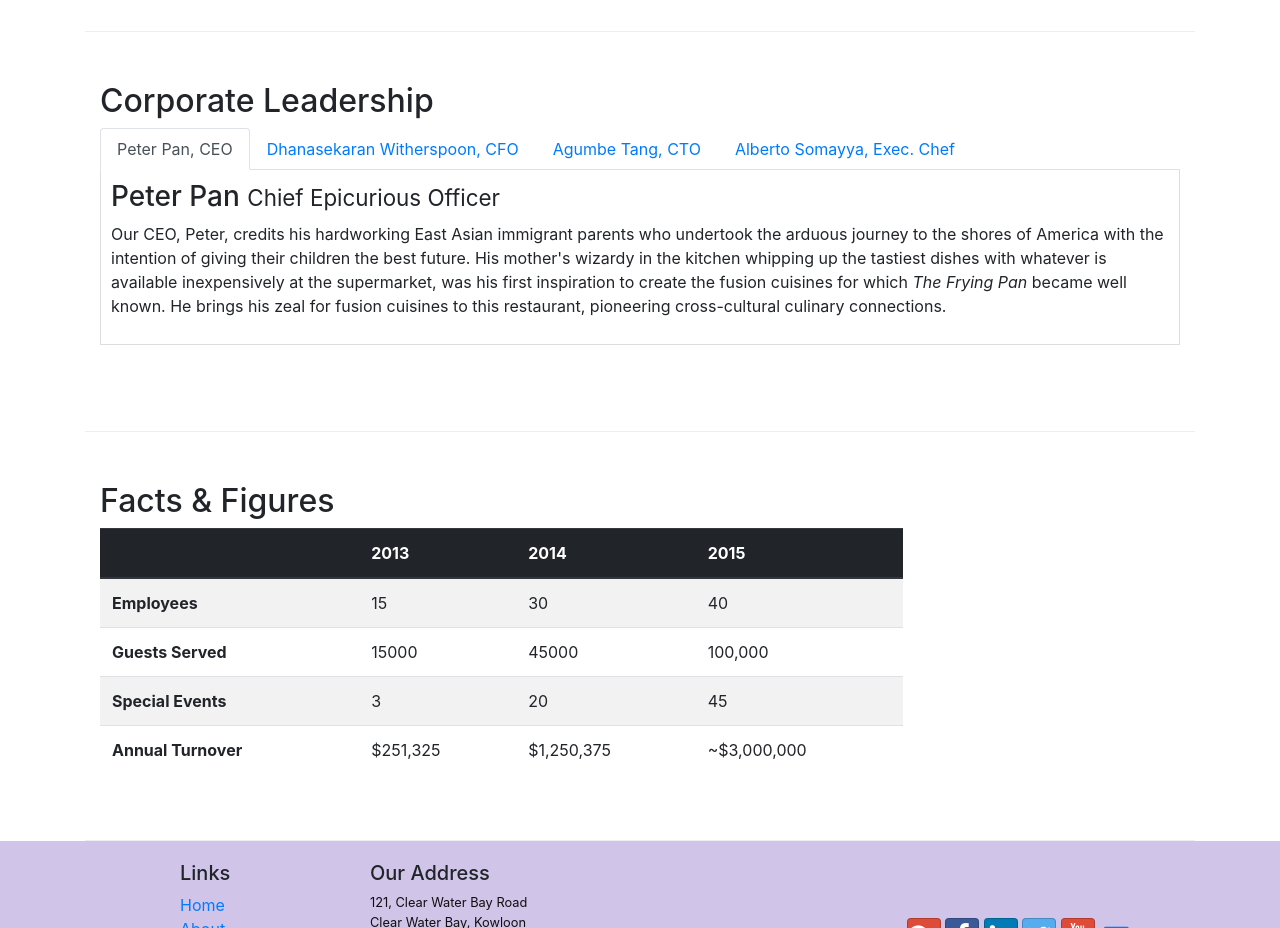
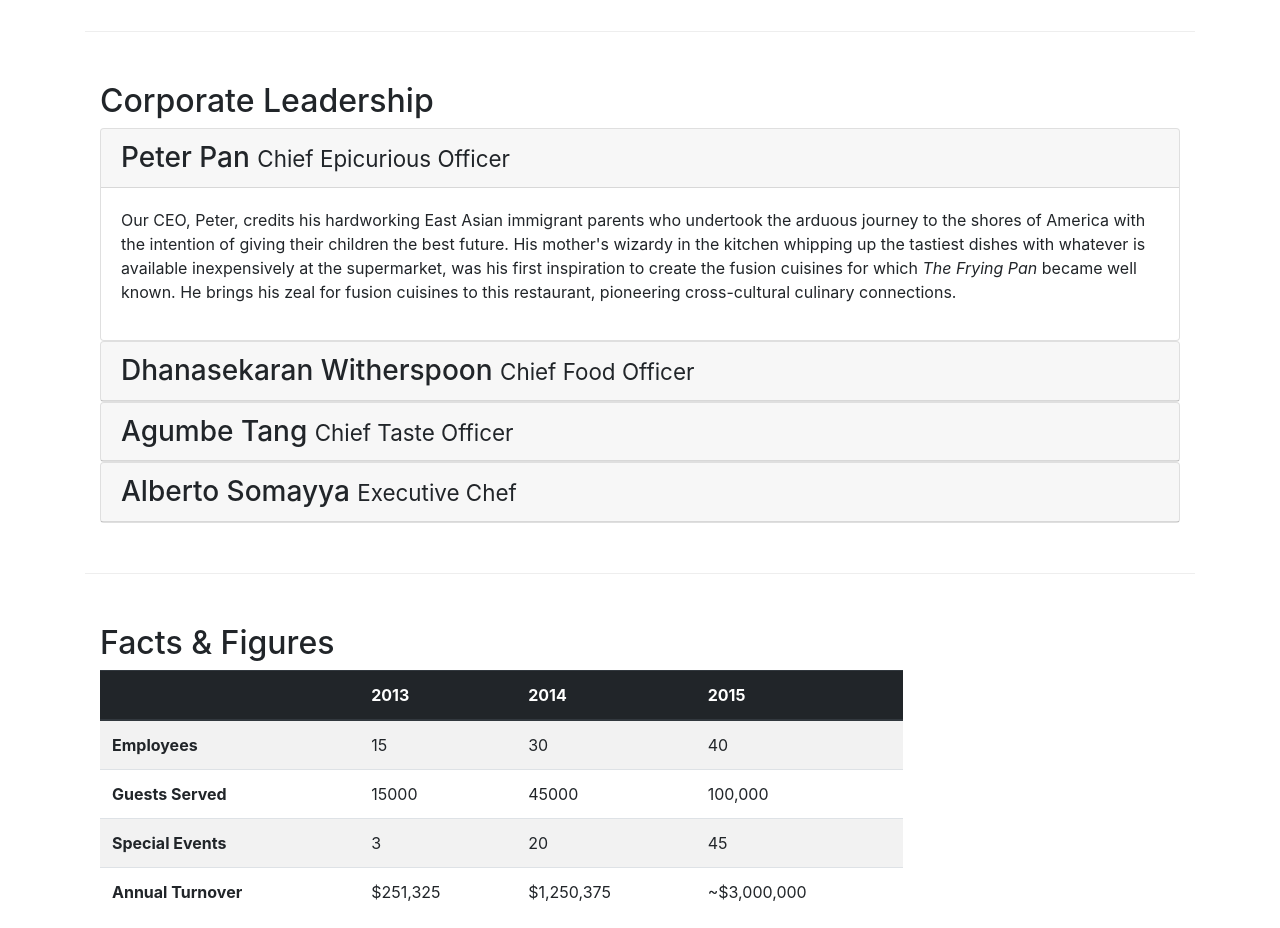
Before and after one commit to h-attari/Coursera-Bootstrap, a website: page aboutus.html in a window 1280 px wide. Shown: the part 940-1868 px from the top of the page. Drawn offline with nearby package versions, Linux system fonts and the light colour scheme.

Commit message:
Accordions

```diff
--- a/aboutus.html
+++ b/aboutus.html
@@ -98,40 +98,65 @@
             </div>
         </div>
 
-
         <div class="row row-content">
             <div class="col-12">
                 <h2>Corporate Leadership</h2>
-                <ul class="nav nav-tabs">
-                    <li class="nav-item">
-                        <a class="nav-link active" href="#peter" role="tab" data-toggle="tab">Peter Pan, CEO</a>
-                    </li>
-                    <li class="nav-item">
-                        <a class="nav-link" href="#danny" role="tab" data-toggle="tab">Dhanasekaran Witherspoon, CFO</a>
-                    </li>
-                    <li class="nav-item">
-                        <a class="nav-link" href="#agumbe" role="tab" data-toggle="tab">Agumbe Tang, CTO</a>
-                    </li>
-                    <li class="nav-item">
-                        <a class="nav-link" href="#alberto" role="tab" data-toggle="tab">Alberto Somayya, Exec. Chef</a>
-                    </li>
-                </ul>
-                <div class="tab-content">
-                    <div role="tab-pane" class="tab-pane fade show active" id="peter">
-                        <h3>Peter Pan <small>Chief Epicurious Officer</small></h3>
-                        <p class="d-none d-sm-block">Our CEO, Peter, credits his hardworking East Asian immigrant parents who undertook the arduous journey to the shores of America with the intention of giving their children the best future. His mother's wizardy in the kitchen whipping up the tastiest dishes with whatever is available inexpensively at the supermarket, was his first inspiration to create the fusion cuisines for which <em>The Frying Pan</em> became well known. He brings his zeal for fusion cuisines to this restaurant, pioneering cross-cultural culinary connections.</p>
+                <div id="accordian">
+                    <div class="card">
+                        <div class="card-header" role="tab" id="peterhead">
+                            <h3 class="mb-0">
+                                <a data-toggle="collapse" data-target="#peter">
+                                    Peter Pan <small>Chief Epicurious Officer</small>
+                                </a>
+                            </h3>
+                        </div>
+                        <div class="collapse show" id="peter" data-parent="#accordian">
+                            <div class="card-body">
+                                <p class="d-none d-sm-block">Our CEO, Peter, credits his hardworking East Asian immigrant parents who undertook the arduous journey to the shores of America with the intention of giving their children the best future. His mother's wizardy in the kitchen whipping up the tastiest dishes with whatever is available inexpensively at the supermarket, was his first inspiration to create the fusion cuisines for which <em>The Frying Pan</em> became well known. He brings his zeal for fusion cuisines to this restaurant, pioneering cross-cultural culinary connections.</p>
+                            </div>
+                        </div>
                     </div>
-                    <div role="tab-panel" class="tab-pane fade" id="danny">
-                        <h3>Dhanasekaran Witherspoon <small>Chief Food Officer</small></h3>
-                        <p class="d-none d-sm-block">Our CFO, Danny, as he is affectionately referred to by his colleagues, comes from a long established family tradition in farming and produce. His experiences growing up on a farm in the Australian outback gave him great appreciation for varieties of food sources. As he puts it in his own words, <em>Everything that runs, wins, and everything that stays, pays!</em></p>
+                    <div class="card">
+                        <div class="card-header" role="tab" id="dannyhead">
+                            <h3 class="mb-0">
+                                <a class="collapsed" data-toggle="collapse" data-target="#danny">
+                                    Dhanasekaran Witherspoon <small>Chief Food Officer</small>
+                                </a>
+                            </h3>
+                        </div>
+                        <div class="collapse" id="danny" data-parent="#accordian">
+                            <div class="card-body">
+                                <p class="d-none d-sm-block">Our CFO, Danny, as he is affectionately referred to by his colleagues, comes from a long established family tradition in farming and produce. His experiences growing up on a farm in the Australian outback gave him great appreciation for varieties of food sources. As he puts it in his own words, <em>Everything that runs, wins, and everything that stays, pays!</em></p>
+                            </div>
+                        </div>
                     </div>
-                    <div role="tab-panel" class="tab-pane fade" id="agumbe">
-                        <h3>Agumbe Tang <small>Chief Taste Officer</small></h3>
-                        <p class="d-none d-sm-block">Blessed with the most discerning gustatory sense, Agumbe, our CTO, personally ensures that every dish that we serve meets his exacting tastes. Our chefs dread the tongue lashing that ensues if their dish does not meet his exacting standards. He lives by his motto, <em>You click only if you survive my lick.</em></p>
+                    <div class="card">
+                        <div class="card-header" role="tab" id="agumbehead">
+                            <h3 class="mb-0">
+                                <a class="collapsed" data-toggle="collapse" data-target="#agumbe">
+                                    Agumbe Tang <small>Chief Taste Officer</small>
+                                </a>
+                            </h3>
+                        </div>
+                        <div class="collapse" id="agumbe" data-parent="#accordian">
+                            <div class="card-body">
+                                <p class="d-none d-sm-block">Blessed with the most discerning gustatory sense, Agumbe, our CTO, personally ensures that every dish that we serve meets his exacting tastes. Our chefs dread the tongue lashing that ensues if their dish does not meet his exacting standards. He lives by his motto, <em>You click only if you survive my lick.</em></p>
+                            </div>
+                        </div>
                     </div>
-                    <div role="tab-panel" class="tab-pane fade" id="alberto">
-                        <h3>Alberto Somayya <small>Executive Chef</small></h3>
-                        <p class="d-none d-sm-block">Award winning three-star Michelin chef with wide International experience having worked closely with whos-who in the culinary world, he specializes in creating mouthwatering Indo-Italian fusion experiences. He says, <em>Put together the cuisines from the two craziest cultures, and you get a winning hit! Amma Mia!</em></p>
+                    <div class="card">
+                        <div class="card-header" role="tab" id="albertohead">
+                            <h3 class="mb-0">
+                                <a class="collapsed" data-toggle="collapse" data-target="#alberto">
+                                    Alberto Somayya <small>Executive Chef</small>
+                                </a>
+                            </h3>
+                        </div>
+                        <div class="collapse" id="alberto" data-parent="#accordian">
+                            <div class="card-body">
+                                <p class="d-none d-sm-block">Award winning three-star Michelin chef with wide International experience having worked closely with whos-who in the culinary world, he specializes in creating mouthwatering Indo-Italian fusion experiences. He says, <em>Put together the cuisines from the two craziest cultures, and you get a winning hit! Amma Mia!</em></p>
+                            </div>
+                        </div>
                     </div>
                 </div>
             </div>
```
